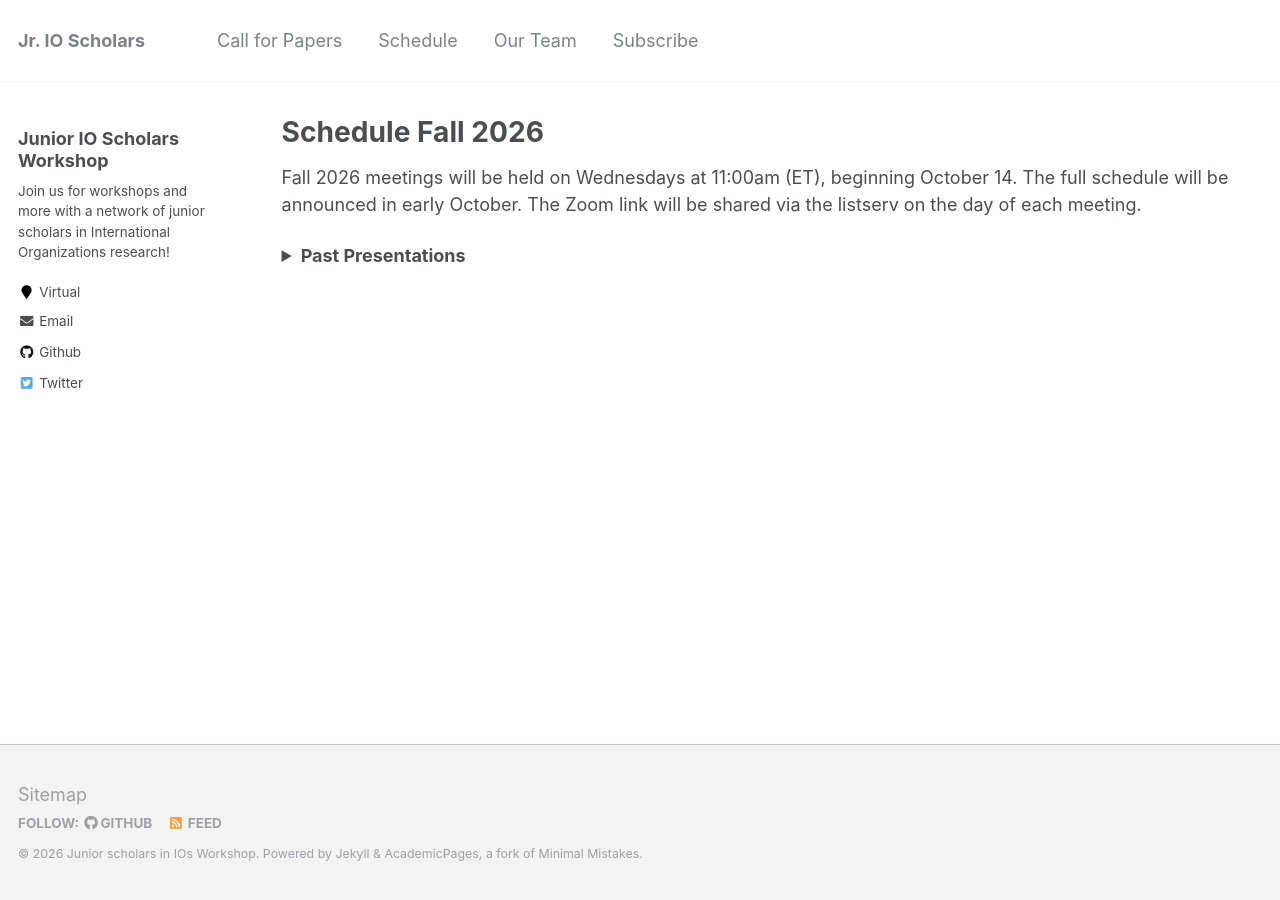
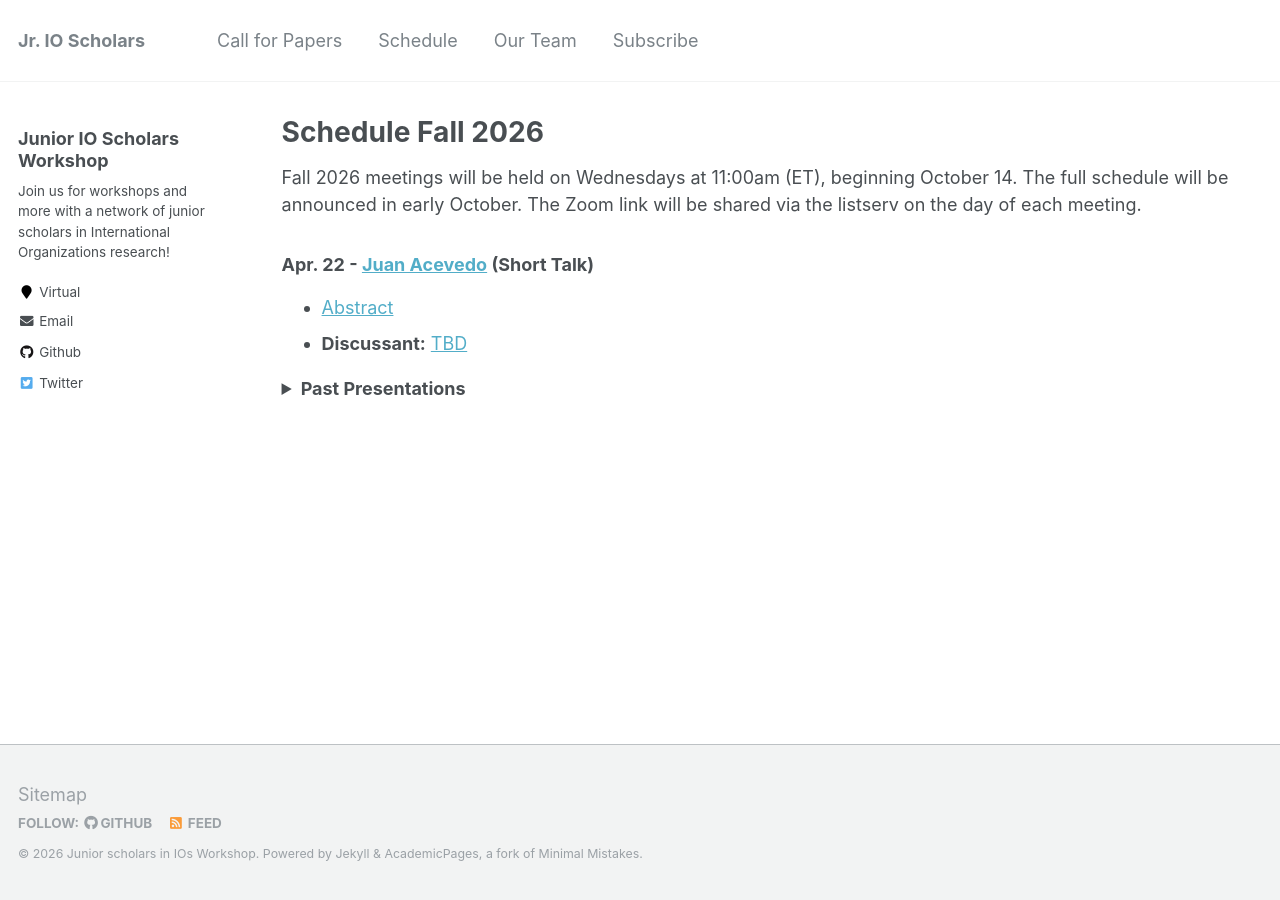
Before and after one commit to IO-workshop/IO-workshop.github.io, a Jekyll site: the page built from _pages/schedule.md, in a window 1280 px wide. Built offline with Jekyll 4.4.1, drawn with Linux system fonts in a browser that asks for light colours.

Commit message:
Fall 2026 Schedule update

```diff
--- a/_pages/schedule.md
+++ b/_pages/schedule.md
@@ -6,6 +6,12 @@ author_profile: true
 ---
 
 Fall 2026 meetings will be held on Wednesdays at 11:00am (ET), beginning October 14. The full schedule will be announced in early October. The Zoom link will be shared via the listserv on the day of each meeting.
+
+### Apr. 22 - [Juan Acevedo](https://opencuny.org/juan/) (Short Talk)
+
+- [Abstract](https://io-workshop.github.io/files/Fall_2026/Acevedo_abstract_2026.pdf)
+- **Discussant:** [TBD]()
+
 
 
 <!--Past Presentations-->
```
Also changed, not shown: 6 other files.
